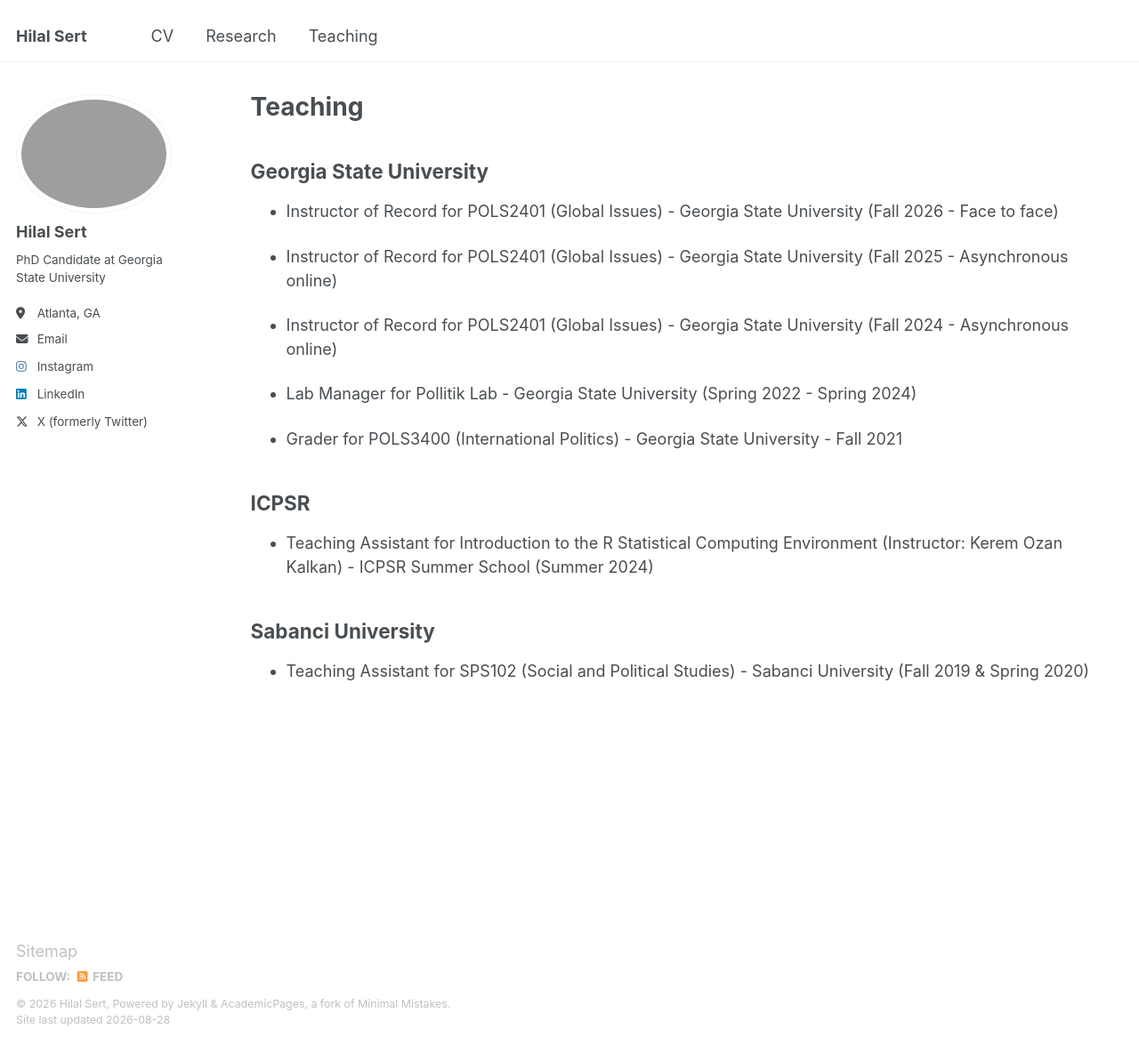
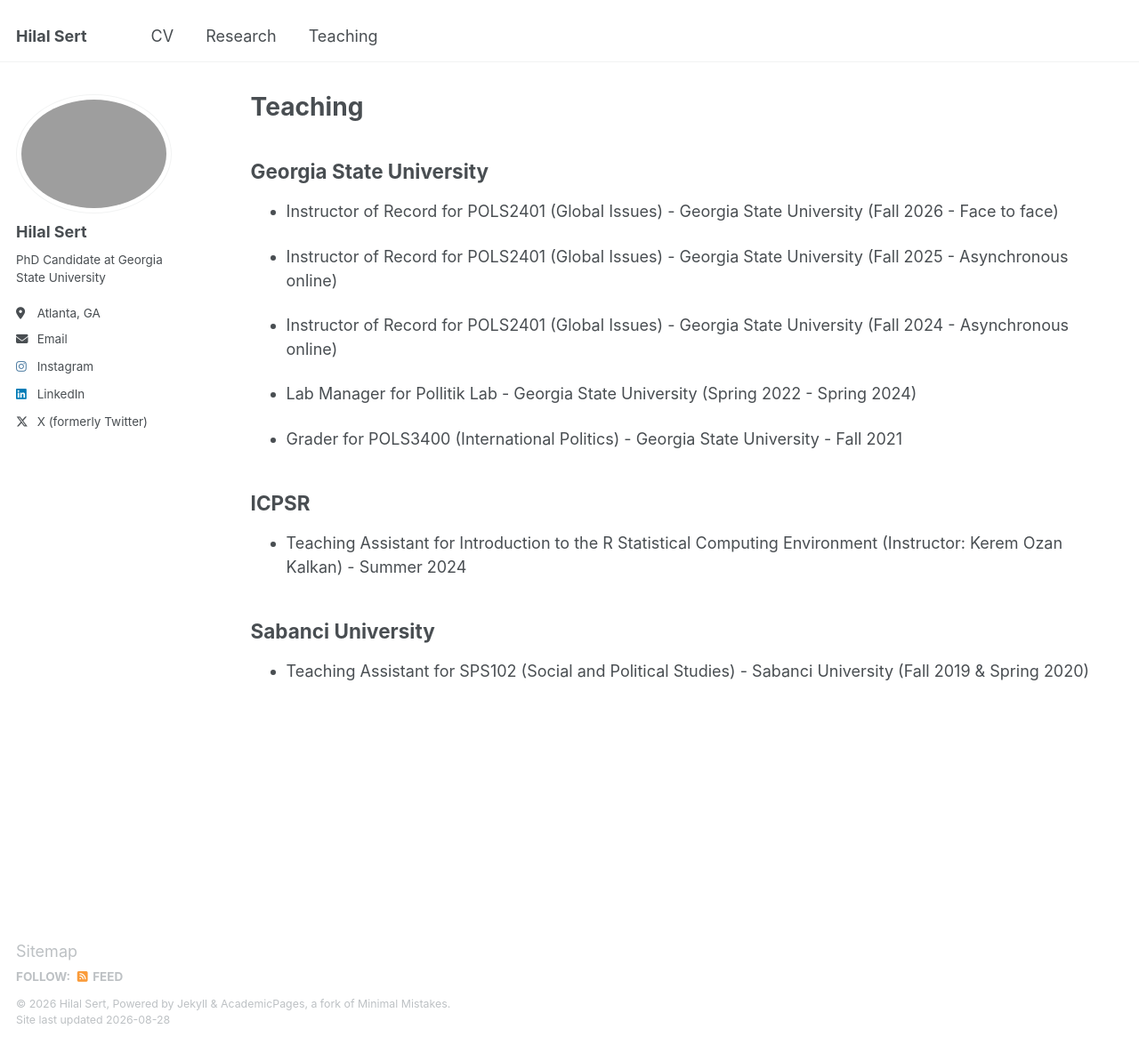
Before and after one commit to serthilal/serthilal.github.io, a Jekyll site: the page built from _pages/teaching.md, in a window 1280 px wide and 1175 px high. Shown: the whole window at 89% size. Built offline with Jekyll 4.4.1, drawn with Linux system fonts in a browser that asks for light colours.

Commit message:
Update teaching.md

```diff
--- a/_pages/teaching.md
+++ b/_pages/teaching.md
@@ -19,7 +19,7 @@ author_profile: true
 
 ## ICPSR
 
-- Teaching Assistant for Introduction to the R Statistical Computing Environment (Instructor: Kerem Ozan Kalkan) - ICPSR Summer School (Summer 2024)
+- Teaching Assistant for Introduction to the R Statistical Computing Environment (Instructor: Kerem Ozan Kalkan) - Summer 2024
 
 ## Sabanci University
 
```
